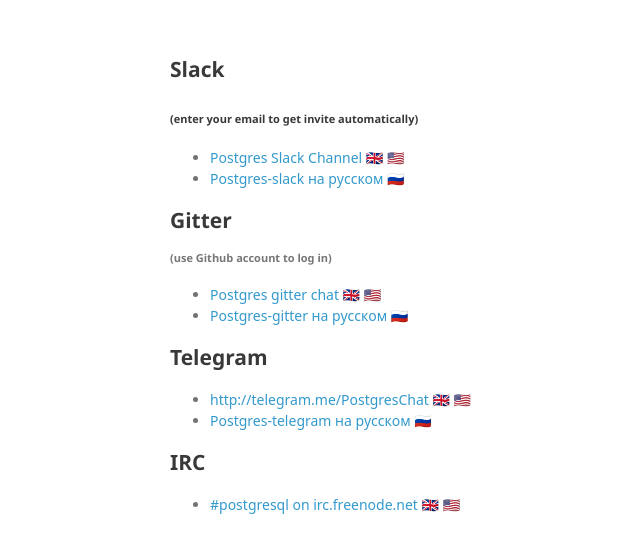
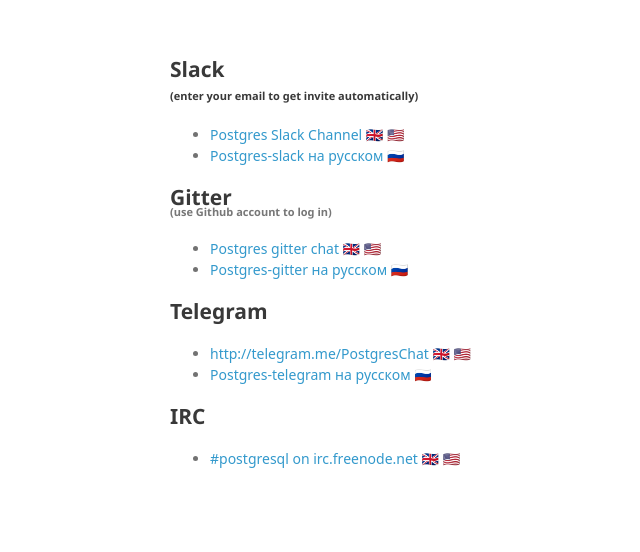
Before and after one commit to NikolayS/PostgresChat, a plain HTML site: page index.html in a window 1280 px wide. Shown: the whole page, without its empty margins (400-1040 px from the left). Drawn offline with Linux system fonts and the light colour scheme; a web font is replaced by a local one.

Commit message:
Update index.html

```diff
--- a/index.html
+++ b/index.html
@@ -15,14 +15,14 @@
   <body>
     <div class="wrapper">
       <section>
-        <h2>Slack<br/><br/><small> (enter your email to get invite automatically)</small></h2>
+        <h2>Slack<br/><small> (enter your email to get invite automatically)</small></h2>
 <ul>
 <li><a href="https://postgres-slack.herokuapp.com/">Postgres Slack Channel</a> 🇬🇧&nbsp;🇺🇸 </li>
 <li><a href="https://postgresqlrussia.herokuapp.com/">Postgres-slack на русском</> 🇷🇺 </li>
 
 </ul>
 
-        <h2>Gitter<br/><br/><small> (use Github account to log in)</small></h2>
+        <h2>Gitter<br/><small> (use Github account to log in)</small></h2>
 
 <ul>
 <li><a href="https://gitter.im/postgresmen/postgresql">Postgres gitter chat</a> 🇬🇧&nbsp;🇺🇸 </li>
```
